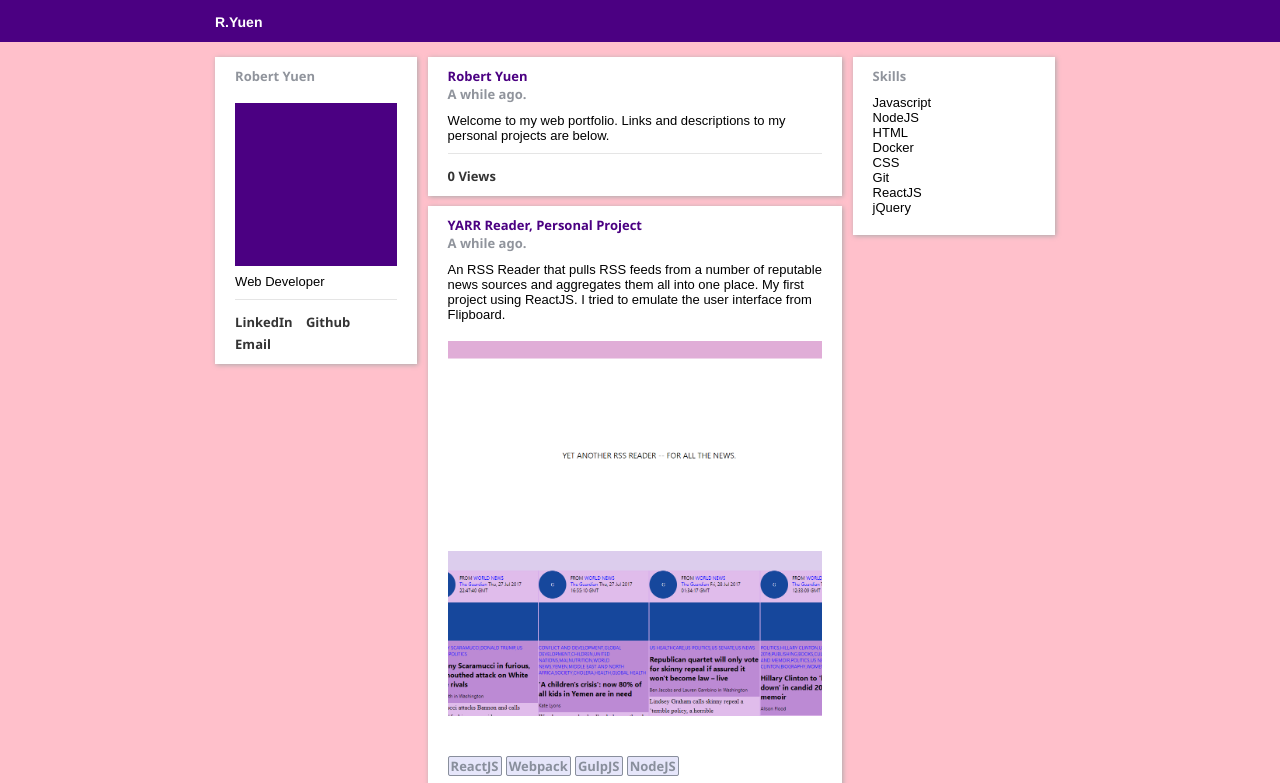
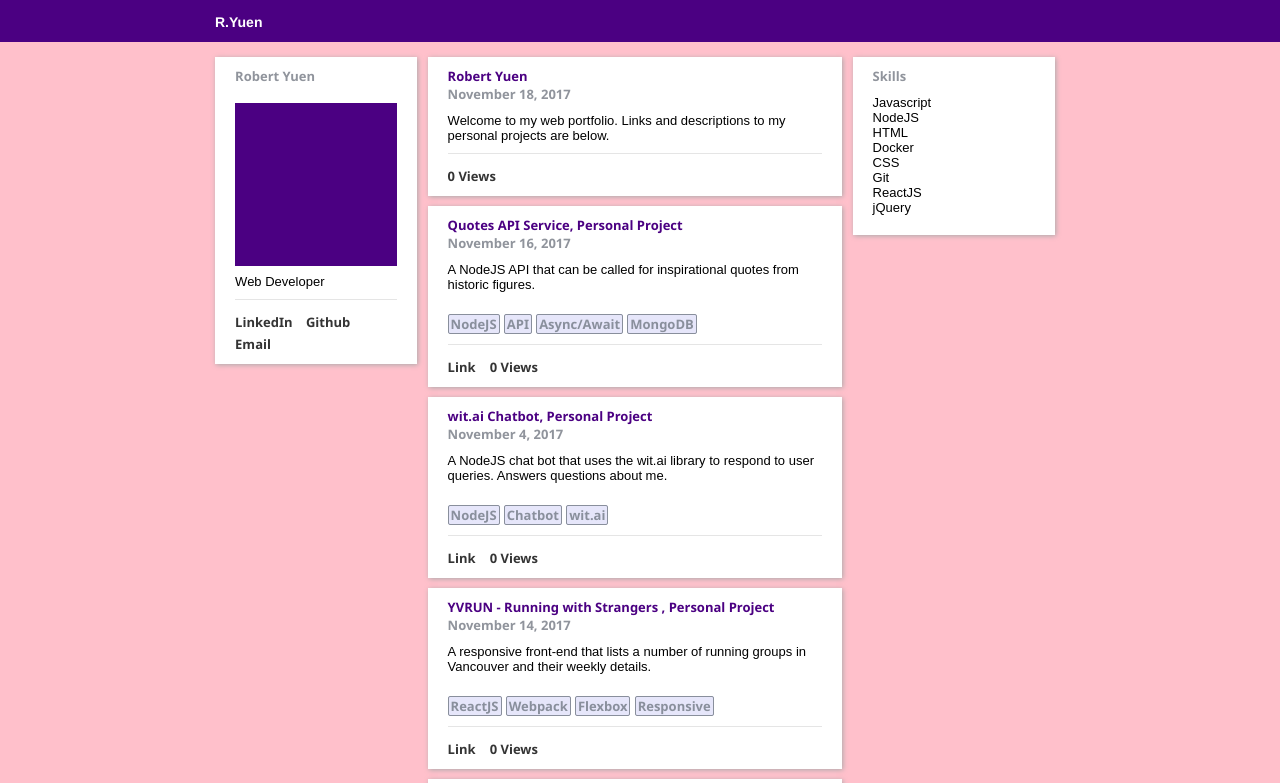
Before and after one commit to rhyuen/responsivepages, a website: page public/views/index.html in a window 1280 px wide. Shown: the top 783 px of the page. Drawn offline with Linux system fonts and the light colour scheme.

Commit message:
Added new projects to the portfolio.  chatbot, yvrun, quotes.

```diff
--- a/public/views/index.html
+++ b/public/views/index.html
@@ -55,7 +55,7 @@
             <div class = "comment__details">
               <div class = "comment__details__text">
                 <div class = "comment__details__text__title">Robert Yuen</div>
-                <div class = "comment__details__text__date">A while ago.</div>
+                <div class = "comment__details__text__date">November 18, 2017</div>
               </div>
             </div>
             <div class = "comment__main">
@@ -67,6 +67,79 @@
               </span>
             </div>
           </div>
+
+          <div class = "comment">
+            <div class = "comment__details">
+              <div class = "comment__details__text">
+                <div class = "comment__details__text__title">Quotes API Service, Personal Project</div>
+                <div class = "comment__details__text__date">November 16, 2017</div>
+              </div>
+            </div>
+            <div class = "comment__main">
+              <div class = "comment__main__text">
+                A NodeJS API that can be called for inspirational quotes from historic figures.
+              </div>
+            </div>
+            <div class = "comment__tags">
+              <span class = "comment__tags__item">NodeJS</span>
+              <span class = "comment__tags__item">API</span>
+              <span class = "comment__tags__item">Async/Await</span>
+              <span class = "comment__tags__item">MongoDB</span>
+            </div>
+            <div class = "comment__actions">
+              <span class = "comment__actions__button"><a href = "https://github.com/rhyuen/quotesservice">Link</a></span>
+              <span class = "comment__actions__button">0 Views</span>
+            </div>
+          </div>
+
+          <div class = "comment">
+            <div class = "comment__details">
+              <div class = "comment__details__text">
+                <div class = "comment__details__text__title">wit.ai Chatbot, Personal Project</div>
+                <div class = "comment__details__text__date">November 4, 2017</div>
+              </div>
+            </div>
+            <div class = "comment__main">
+              <div class = "comment__main__text">
+                A NodeJS chat bot that uses the wit.ai library to respond to user queries.  Answers questions about me.
+              </div>
+            </div>
+            <div class = "comment__tags">
+              <span class = "comment__tags__item">NodeJS</span>
+              <span class = "comment__tags__item">Chatbot</span>
+              <span class = "comment__tags__item">wit.ai</span>
+            </div>
+            <div class = "comment__actions">
+              <span class = "comment__actions__button"><a href = "https://github.com/rhyuen/witaibot">Link</a></span>
+              <span class = "comment__actions__button">0 Views</span>
+            </div>
+          </div>
+
+          <div class = "comment">
+            <div class = "comment__details">
+              <!--<div class = "comment__details__picture">R</div>-->
+              <div class = "comment__details__text">
+                <div class = "comment__details__text__title">YVRUN - Running with Strangers , Personal Project</div>
+                <div class = "comment__details__text__date">November 14, 2017</div>
+              </div>
+            </div>
+            <div class = "comment__main">
+              <div class = "comment__main__text">
+                A responsive front-end that lists a number of running groups in Vancouver and their weekly details.
+              </div>
+            </div>
+            <div class = "comment__tags">
+              <span class = "comment__tags__item">ReactJS</span>
+              <span class = "comment__tags__item">Webpack</span>
+              <span class = "comment__tags__item">Flexbox</span>
+              <span class = "comment__tags__item">Responsive</span>
+            </div>
+            <div class = "comment__actions">
+              <span class = "comment__actions__button"><a href = "https://yvrun.now.sh">Link</a></span>
+              <span class = "comment__actions__button">0 Views</span>
+            </div>
+          </div>
+
 
           <div class = "comment">
             <div class = "comment__details">
--- a/webpack.config.js
+++ b/webpack.config.js
@@ -6,7 +6,7 @@ module.exports = {
         "webpack-dev-server/client?http://localhost:9999",
         "webpack/hot/only-dev-server",
         "react-hot-loader/patch",
-        path.join(__dirname, "src, index.js")
+        path.join(__dirname, "src/index.js")
     ],
     output: {
         path: path.join(__dirname, "/dist"),
```
Also changed, not shown: public/views/bootstrap.html (deleted, +0 -27 lines).
